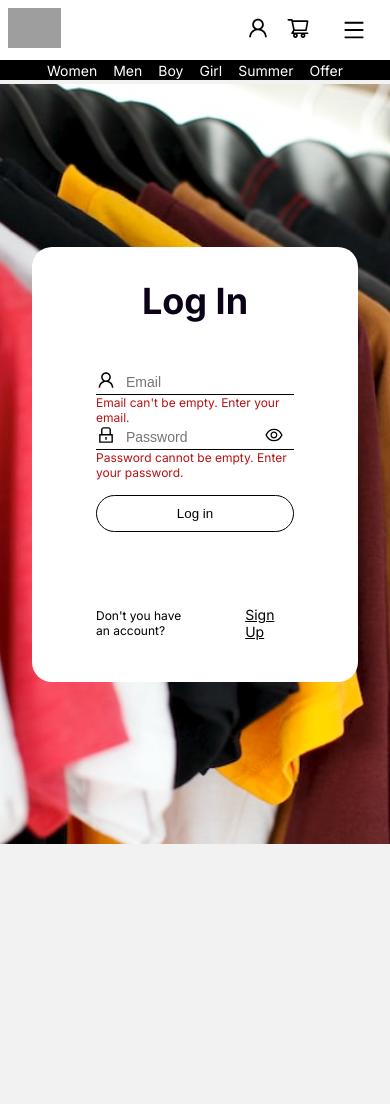
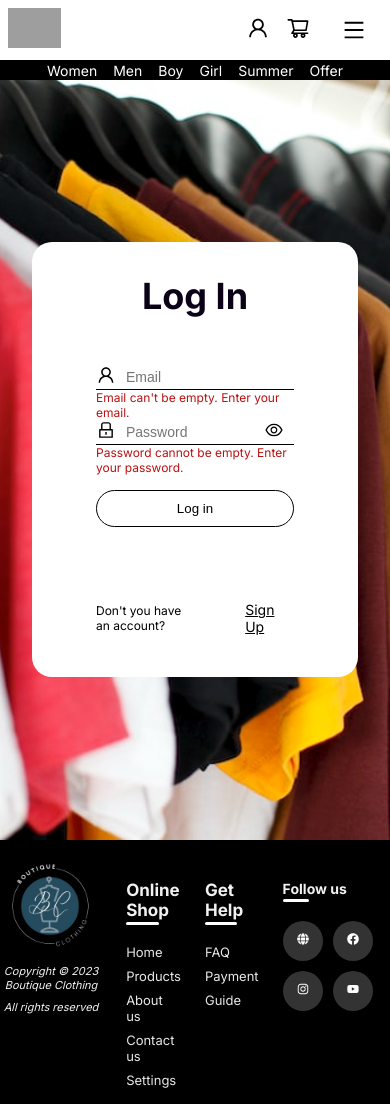
Before and after one commit to Les-Jailes/Boutique_Clothing, a Next.js app: page /pages/account/login in a window 390 px wide. Before the commit the page ends 844 px from the top, so only its background shows below. Built offline with nearby package versions, Linux system fonts and the light colour scheme; no server answers; grey boxes are pictures that could not be loaded.

Commit message:
footer style and responsiveness

```diff
--- a/src/app/layout.js
+++ b/src/app/layout.js
@@ -21,6 +21,7 @@ export default function RootLayout({ children }) {
           <div className='container'>
             <Navbar />
             {children}
+            <Footer />
           </div>
         </AuthProvider>
       </body>
--- a/src/components/footer/Footer.jsx
+++ b/src/components/footer/Footer.jsx
@@ -3,46 +3,53 @@ import Link from 'next/link'
 import React from 'react'
 import styles from './footer.module.css'
 import {onlineShop, getHelp, socialLinks} from '@/utils/footerItems'
+import Image from 'next/image'
 
 const Footer = () => {
   const currentYear = new Date().getFullYear()
   return (
-    <div>
-      <div>
-        <h2>Boutique Clothing</h2>
-        <p>Copyright © {currentYear} Boutique Clothing</p>
-        <p>All rights reserved</p>
+
+      <div className = {styles.footer}>
+        <div className={styles.footerItem}>
+
+          <Image
+          src={"/logoWhite.png"}
+          alt='logo boutique'
+          width={180}
+          height={180}
+          className={styles.img}
+          />
+          <p className={styles.copyText}>Copyright © {currentYear} Boutique Clothing</p>
+          <p className={styles.copyText}>All rights reserved</p>
         </div>
-      <div>
-        <h3>Online Shop</h3>
+        <div className={styles.footerItem}>
+          <h3 className={styles.title}>Online Shop</h3>
             {onlineShop.map((item, index) => (
-            <Link key={index} href={item.url}> {item.title}</Link>
+              <Link key={index} href={item.url} className={styles.link}> {item.title}</Link>
             ))}
         </div>
-      <div>
-        <h3>Get Help</h3>
+        <div className={styles.footerItem}>
+          <h3 className={styles.title} >Get Help</h3>
           {getHelp.map((item, index) => (
-          <Link key={index} href={item.url}> {item.title}</Link>
+            <Link key={index} href={item.url} className={styles.link}> {item.title}</Link>
           ))}
         </div>
-      <div>
-        <h3>Follow us</h3>
-        <div>
-            <ul>
+        <div className={styles.footerItem}>
+          <h3 className={styles.titleFollow}>Follow us</h3>
+          <div className={styles.socialLinks}>
             {socialLinks.map((item, index) => (
               <Link
                 href={item.url}
                 target="__blank"
                 key={index}
+                className={styles.socialLink}
               >
-                  <i>{item.icon}</i>
+                <i className={styles.icon}>{item.icon}</i>
               </Link>
             ))}
-            </ul>
           </div>
         </div>
       </div>
-
   )
 }
 
--- a/src/components/footer/footer.module.css
+++ b/src/components/footer/footer.module.css
@@ -0,0 +1,150 @@
+.footer{
+    display: flex;
+    justify-content: center;
+    align-items: flex-start;
+    gap: 8rem;
+    color: #fff;
+    background-color: black;
+    padding: 1rem 0;
+}
+
+.footerItem{
+    display: flex;
+    flex-direction: column;
+    gap: 0.5rem;
+}
+.link{
+    text-decoration: none;
+    color: #e7e7e7;
+    font-size: 13px;
+    font-weight: 400;
+    transition: all 0.3s ease;;
+}
+.link:hover{
+    padding-left: 8px;
+    color: #fff;
+}
+.titleBrand{
+    font-size: 26px;
+}
+.copyText{
+    font-size: 11px;
+    font-style: oblique;
+    font-weight: 400;
+    color: #f1f1f1;
+    text-align: center;
+}
+
+.title{
+    margin-top: 1.5rem;
+    margin-bottom: 1rem;
+    color: #f1f1f1;
+    position: relative;
+    cursor: pointer;
+}
+.title::before{
+    content: '';
+    position: absolute;
+    width: 60%;
+    height: 3px;
+    border-radius: 4px;
+    background-color: #ffffff;
+    bottom: -5px;
+    left: 0;
+    transform-origin: right;
+    transform: scaleX(1);
+    transition:  0.5s ease-in-out;
+    cursor: pointer;
+}
+.title:hover::before{
+    transform-origin: left;
+    transform: scaleX(1);
+    width: 100%;
+}
+.img{
+    margin:0;
+}
+.socialLink{
+	display: inline-block;
+	height: 40px;
+	width: 40px;
+	background-color: rgba(255,255,255,0.2);
+	margin:0 10px 10px 0;
+	text-align: center;
+	line-height: 40px;
+	border-radius: 50%;
+	color: #ffffff;
+	transition: all 0.5s ease;
+}
+.socialLink:hover{
+    color: #24262b;
+    background-color: #ffffff;
+}
+
+.titleFollow{
+    margin-top: 1.5rem;
+    margin-bottom: 1rem;
+    color: #f1f1f1;
+    position: relative;
+    cursor: pointer;
+}
+
+.titleFollow::before{
+    content: '';
+    position: absolute;
+    width: 25%;
+    height: 3px;
+    border-radius: 4px;
+    background-color: #ffffff;
+    bottom: -5px;
+    left: 0;
+    transform-origin: right;
+    transform: scaleX(1);
+    transition:  0.5s ease-in-out;
+    cursor: pointer;
+}
+.titleFollow:hover::before{
+    transform-origin: left;
+    transform: scaleX(1);
+    width: 50%;
+}
+
+@media (max-width: 1000px) {
+    .footer{
+        gap: 5rem;
+    }
+}
+@media (max-width: 840px) {
+    .footer{
+        gap: 2rem;
+    }
+    .img{
+        height: 150px;
+        width: 150px;
+    }
+}
+@media (max-width: 600px) {
+    .footer{
+        gap: 1.5rem;
+    }
+    .img{
+        height: 110px;
+        width: 110px;
+    }
+}
+
+@media (max-width: 500px) {
+    .footer{
+        gap: 1.5rem;
+    }
+    .img{
+        height: 100px;
+        width: 100px;
+    }
+    .title{
+        font-size: 17px;
+    }
+    .footerItem{
+        font-size: 12px;
+    }
+}
--- a/src/utils/footerItems.js
+++ b/src/utils/footerItems.js
@@ -1,4 +1,4 @@
-import { FaGithub, FaGlobe, FaInstagram, FaYoutube,  } from "react-icons/fa";
+import { FaFacebook, FaGlobe, FaInstagram, FaYoutube,  } from "react-icons/fa";
 export const onlineShop = [
     {
         title: 'Home',
@@ -42,8 +42,8 @@ export const socialLinks = [
         url: "https://dev-boutique-clothing.vercel.app/",
       },
       {
-        icon: <FaGithub />,
-        url: "https://github.com/Les-Jailes/Boutique_Clothing",
+        icon: <FaFacebook />,
+        url: "/",
       },
       {
         icon: <FaInstagram />,
```
Also changed, not shown: public/logo2.png (added), public/logoWhite.png (added). Lines whose indentation alone changed are shown as unchanged.
